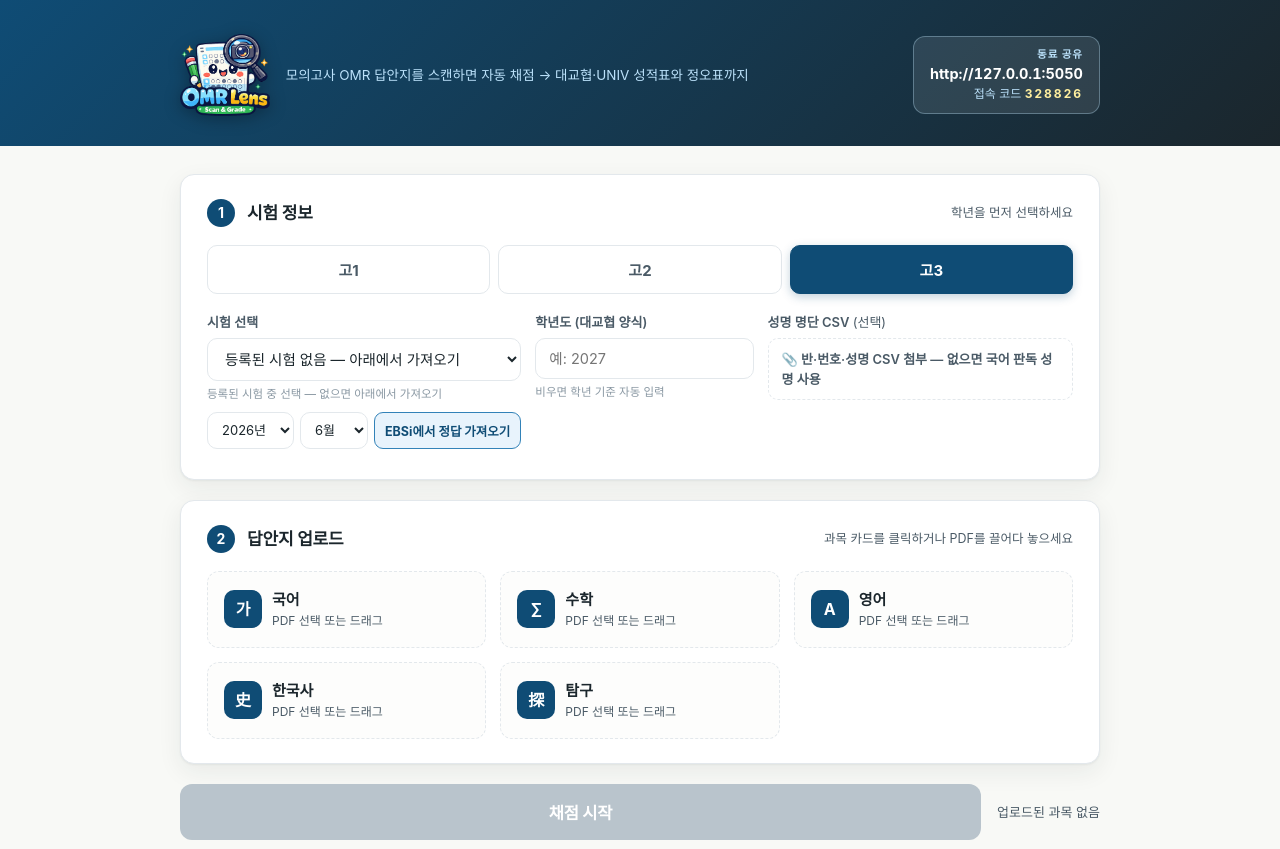
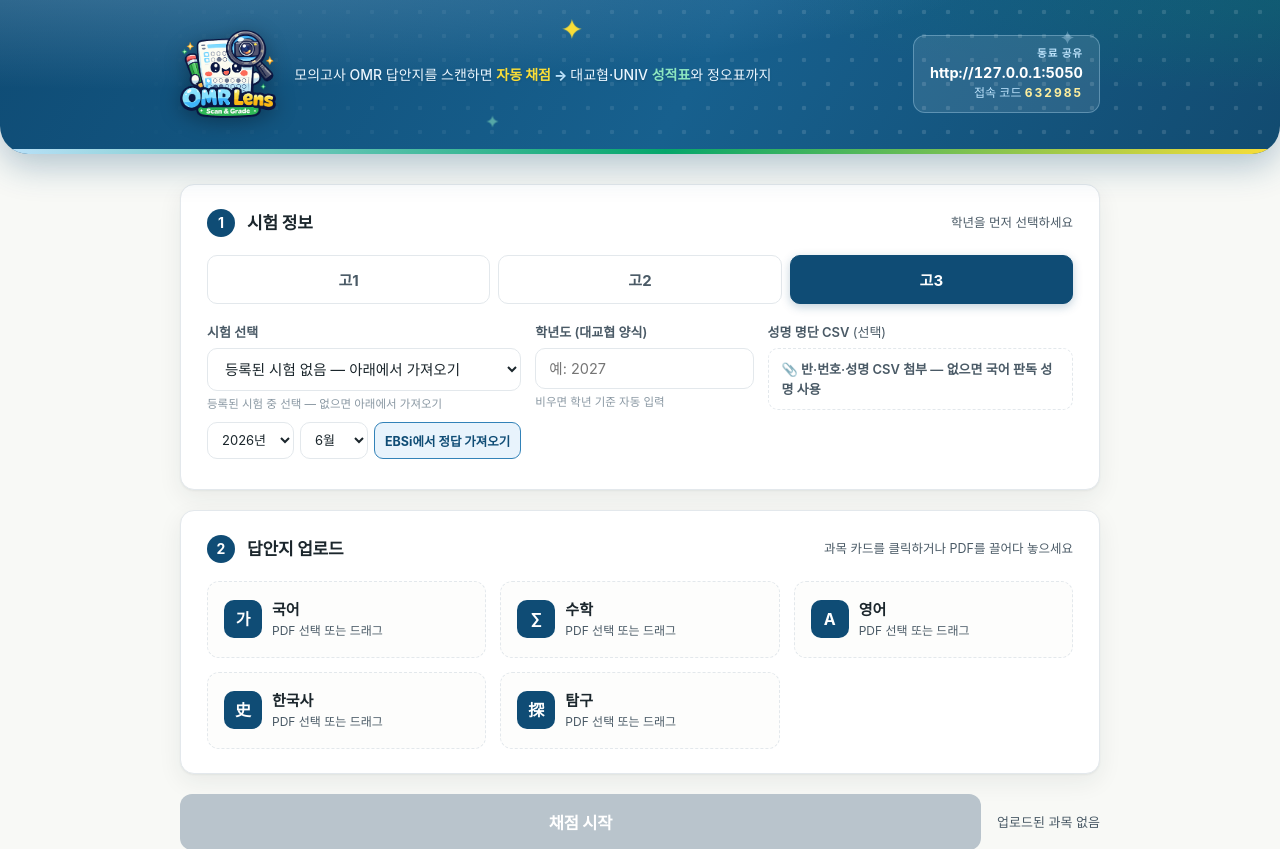
Before and after one commit to GEOSENSE88/score-lens-omr, a Flask app: page / in a window 1280 px wide. Shown: the top 849 px of the page. Run offline with Flask 3, Linux system fonts and the light colour scheme.

Commit message:
상단 바 리디자인 — 로고 캐릭터 스타일에 맞춤
밝은 블루 그라데이션+그린 글로우, OMR 버블 점무늬, 반짝임 장식,
둥근 하단+리본색(스카이→그린→옐로) 악센트 라인, 태그라인 컬러 강조,
로고 등장 애니메이션.

Co-Authored-By: Claude Opus 4.8 <noreply@anthropic.com>

```diff
--- a/templates/index.html
+++ b/templates/index.html
@@ -26,20 +26,59 @@
   }
   .wrap{max-width:960px;margin:0 auto;padding:0 20px 80px}
 
-  /* ── 헤더 ─────────────────────────────── */
+  /* ── 헤더 (로고 스타일: 밝은 스카이·둥근·OMR 버블·반짝임) ── */
   header{
-    background:linear-gradient(135deg,var(--primary) 0%,#1B262C 100%);
-    color:#fff; padding:34px 0 30px; margin-bottom:28px;
+    position:relative; overflow:hidden; color:#fff;
+    padding:30px 0 36px; margin-bottom:30px;
+    border-radius:0 0 28px 28px;
+    background:
+      radial-gradient(130% 150% at 10% -20%, rgba(187,225,250,.26), transparent 52%),
+      radial-gradient(90% 130% at 104% 0%, rgba(5,166,107,.16), transparent 48%),
+      linear-gradient(120deg,#0F4C75 0%,#17608E 54%,#124B70 100%);
+    box-shadow:0 12px 34px rgba(15,76,117,.30);
   }
-  header .wrap{padding-bottom:0}
-  .brand{display:flex;align-items:center;gap:16px}
+  /* OMR 마킹칸 점무늬 — 아주 옅게, 오른쪽으로 갈수록 진하게 */
+  header::before{
+    content:""; position:absolute; inset:0; pointer-events:none;
+    background-image:radial-gradient(rgba(255,255,255,.13) 2px, transparent 2.6px);
+    background-size:24px 24px;
+    -webkit-mask-image:linear-gradient(95deg, transparent 8%, #000 65%);
+            mask-image:linear-gradient(95deg, transparent 8%, #000 65%);
+  }
+  /* 하단 악센트 — 로고 리본 색 (스카이→그린→옐로) */
+  header::after{
+    content:""; position:absolute; left:0; right:0; bottom:0; height:5px;
+    background:linear-gradient(90deg,var(--sky) 0%,var(--success) 52%,#FBDE37 100%);
+  }
+  header .wrap{padding-bottom:0; position:relative; z-index:2}
+  .brand{display:flex;align-items:center;gap:18px}
   .brand-logo{
-    height:82px;width:auto;flex-shrink:0;
-    filter:drop-shadow(0 3px 8px rgba(0,0,0,.3));
+    height:88px;width:auto;flex-shrink:0;
+    filter:drop-shadow(0 4px 10px rgba(0,0,0,.32));
+    animation:logoIn .5s cubic-bezier(.2,.9,.3,1.4) both;
   }
+  @keyframes logoIn{from{opacity:0;transform:translateY(6px) scale(.94)}to{opacity:1;transform:none}}
   .brand-text{min-width:0}
-  .brand p{font-size:13.5px;color:var(--sky)}
-  @media(max-width:560px){.brand-logo{height:60px}.brand p{font-size:12px}}
+  .brand p{
+    font-size:14px;color:#EAF6FF;font-weight:500;line-height:1.5;
+    text-shadow:0 1px 2px rgba(0,0,0,.15);
+  }
+  .brand p .hl{color:#FBDE37;font-weight:800}          /* 자동 채점 */
+  .brand p .hl2{color:#8CE6C0;font-weight:800}         /* 성적표 */
+  .brand p .arrow{color:var(--sky);font-weight:800;margin:0 3px}
+  /* 반짝임 장식 */
+  .spark{position:absolute;pointer-events:none;z-index:1;opacity:.9;
+    animation:twinkle 2.6s ease-in-out infinite}
+  .spark svg{display:block}
+  .spark.s1{top:20px;left:44%;--d:0s}
+  .spark.s2{bottom:26px;left:38%;--d:.9s}
+  .spark.s3{top:30px;right:16%;--d:1.6s}
+  .spark{animation-delay:var(--d)}
+  @keyframes twinkle{0%,100%{opacity:.35;transform:scale(.85)}50%{opacity:1;transform:scale(1.1)}}
+  @media(max-width:560px){
+    .brand-logo{height:62px}.brand p{font-size:12.5px}
+    .spark.s1,.spark.s2{display:none}
+  }
   .share-badge{
     margin-left:auto;background:rgba(255,255,255,.10);border:1px solid rgba(187,225,250,.35);
     border-radius:12px;padding:10px 16px;text-align:right;line-height:1.5;
@@ -252,11 +291,14 @@
 <body>
 
 <header>
+  <span class="spark s1" aria-hidden="true"><svg width="18" height="18" viewBox="0 0 24 24"><path d="M12 0c1 6 5 11 12 12-7 1-11 6-12 12-1-6-5-11-12-12C7 11 11 6 12 0z" fill="#FBDE37"/></svg></span>
+  <span class="spark s2" aria-hidden="true"><svg width="13" height="13" viewBox="0 0 24 24"><path d="M12 0c1 6 5 11 12 12-7 1-11 6-12 12-1-6-5-11-12-12C7 11 11 6 12 0z" fill="#8CE6C0"/></svg></span>
+  <span class="spark s3" aria-hidden="true"><svg width="15" height="15" viewBox="0 0 24 24"><path d="M12 0c1 6 5 11 12 12-7 1-11 6-12 12-1-6-5-11-12-12C7 11 11 6 12 0z" fill="#BBE1FA"/></svg></span>
   <div class="wrap">
     <div class="brand">
       <img class="brand-logo" src="{{ url_for('static', filename='omr-lens-logo.png') }}" alt="OMR Lens — 모의고사 OMR 스캔·채점">
       <div class="brand-text">
-        <p>모의고사 OMR 답안지를 스캔하면 자동 채점 → 대교협·UNIV 성적표와 정오표까지</p>
+        <p>모의고사 OMR 답안지를 스캔하면 <span class="hl">자동 채점</span><span class="arrow">→</span>대교협·UNIV <span class="hl2">성적표</span>와 정오표까지</p>
       </div>
       {% if share %}
       <div class="share-badge" title="같은 학교망의 동료에게 이 주소와 코드를 알려주세요">
```
